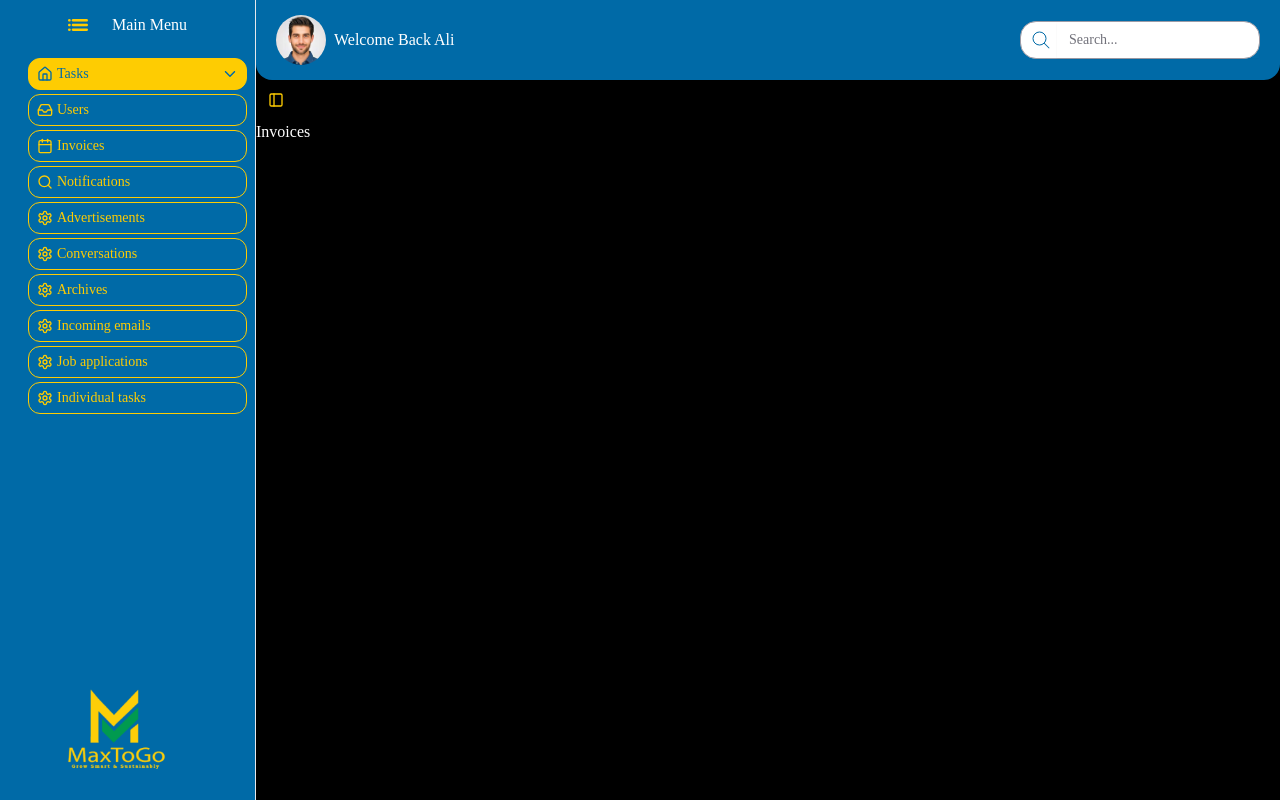
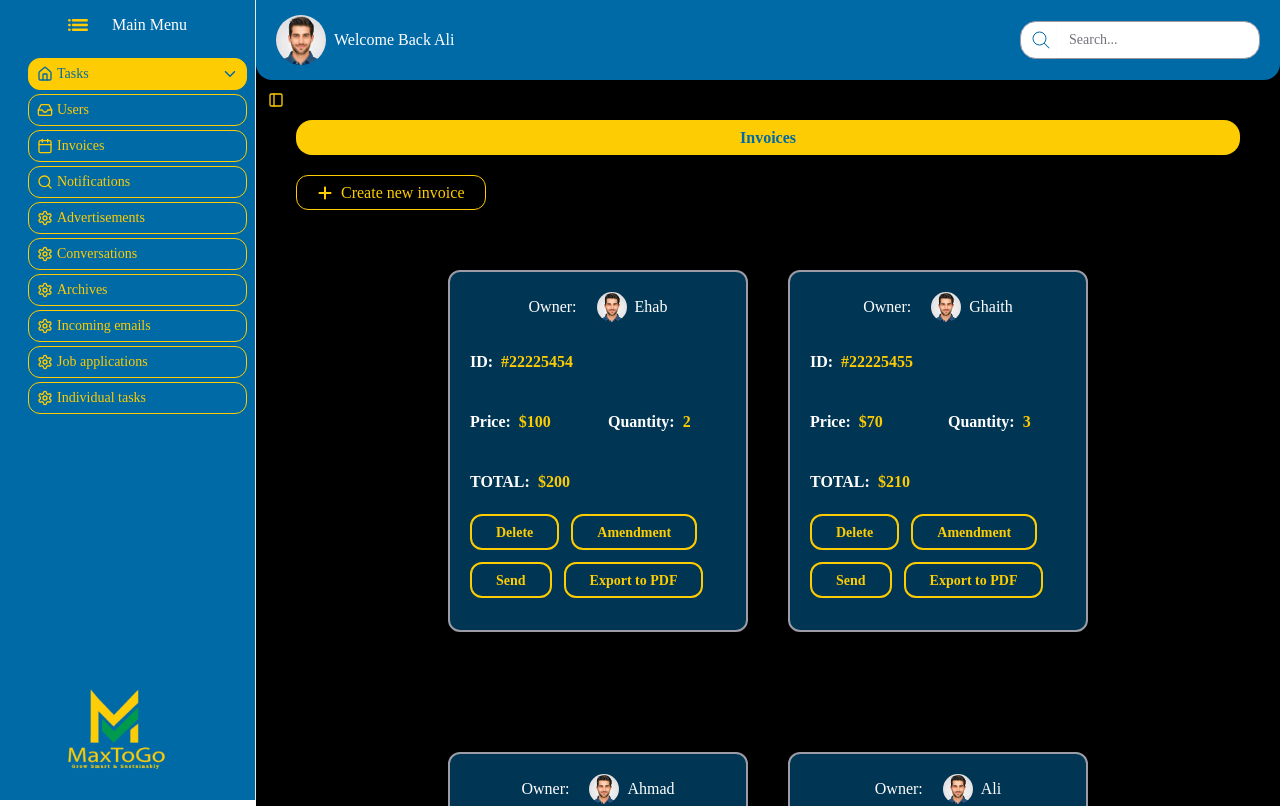
Before and after one commit to yasmineNjr/max-to-go-app, a Next.js app: page /invoices in a window 1280 px wide. Shown: the top 806 px of the page. Built offline with nearby package versions, Linux system fonts and the light colour scheme.

Commit message:
invoices page

```diff
--- a/app/invoices/page.jsx
+++ b/app/invoices/page.jsx
@@ -1,8 +1,39 @@
+'use client'
+
 import React from 'react'
+import styles from '../styles'
+import Title from '@/components/Title'
+import Command from '@/components/Command'
+import { FaPlus } from "react-icons/fa6";
+import { useRouter } from 'next/navigation';
+import InvoiceItem from '@/components/InvoiceItem'
+import { invoices } from '@/constants'
 
 const Invoices = () => {
+
+  const router = useRouter();
+  const newInvoiceHandler = () => {
+    router.push('/notifications/create-new')
+  }
   return (
-    <div>Invoices</div>
+    <div className={`${styles.mainSection}`}>
+      <Title text='Invoices'/>
+      <Command
+        icon={<FaPlus color='#FECC02'/>}
+        text='Create new invoice'
+        onClickHandler={newInvoiceHandler}
+      />
+      {/* {
+
+      } */}
+      <div className='flex flex-wrap w-full gap-10 justify-center'>
+     {
+      invoices.map((invoice) => (
+          <InvoiceItem owner={invoice.owner} id={invoice.id} price={invoice.price} quantity={invoice.quantity}/>
+        ))
+      }
+      </div>
+    </div>
   )
 }
 
--- a/app/notifications/page.jsx
+++ b/app/notifications/page.jsx
@@ -5,7 +5,7 @@ import Title from '@/components/Title'
 import React from 'react'
 import styles from '../styles'
 import { FaPlus } from "react-icons/fa6";
-import { getNotificationsData, notifications } from '@/constants';
+import { notifications } from '@/constants';
 import NotificationItem from '@/components/NotificationItem';
 import { useRouter } from 'next/navigation';
 
--- a/app/users/[id]/invoices/page.jsx
+++ b/app/users/[id]/invoices/page.jsx
@@ -1,16 +1,25 @@
 import styles from '@/app/styles';
 import CommandButton from '@/components/CommandButton';
 import ContentComponent from '@/components/ContentComponent';
-import { users } from '@/constants';
+import InvoiceItem from '@/components/InvoiceItem';
+import { invoices, users } from '@/constants';
 import Image from 'next/image';
 import React from 'react'
 
 const InvoicesPage = ({ params }) => {
 
     const user = users.find((user) => user.name === params.id);
+    const invoice = invoices.find((inv) => inv.owner === user.name)
+
   return (
-    <div className={`${styles.mainSection}`}>
-    <div className='rounded-xl border-2 border-textPrimary bg-blue-200 w-full my-10 p-5 lg:p-10'>
+    <div className={`${styles.mainSection} items-center justify-center`}>
+      {
+        invoice ?
+        <InvoiceItem owner={invoice.owner} id={invoice.id} price={invoice.price} quantity={invoice.quantity}/>
+        :
+        <div>No invoiced found for selected user!</div>
+      }
+    {/* <div className='rounded-xl border-2 border-textPrimary bg-blue-200 w-full my-10 p-5 lg:p-10'>
       <div className='flex flex-row justify-center items-center w-full gap-5 text-textDefault'>
         <h3>Owner: </h3>
         <div className="flex flex-row items-center justify-between gap-2">
@@ -42,7 +51,7 @@ const InvoicesPage = ({ params }) => {
         <CommandButton title='Send' styles='bg-transparent border-2'/>
         <CommandButton title='Export to PDF' styles='bg-transparent border-2'/>
     </div>
-    </div>
+    </div> */}
   </div>
   )
 }
--- /dev/null
+++ b/components/InvoiceItem.jsx
@@ -0,0 +1,45 @@
+import React from 'react'
+import CommandButton from './CommandButton'
+import ContentComponent from './ContentComponent'
+import Image from 'next/image'
+import { user } from '@/public/assets'
+
+const InvoiceItem = ({ id, owner, price, quantity}) => {
+  return (
+    <div id={id} className='rounded-xl border-2 border-textPrimary bg-blue-400 w-[300px] my-10 p-2 lg:p-5'>
+      <div className='flex flex-row justify-center items-center w-full gap-5 text-textDefault'>
+        <h3>Owner: </h3>
+        <div className="flex flex-row items-center justify-between gap-2">
+          <Image src={user} alt='user' className='h-[30px] w-[30px] rounded-full'/>
+          <p className="w-full text-left text-textDefault font-light">{owner}</p>
+        </div>
+      </div>
+
+      <div className='w-[100%] flex justify-start  mt-5 text-lef'>
+        <ContentComponent title='ID: ' value={id}/>
+      </div>
+
+      <div className='flex flex-row  mt-5 text-lef items-start w-full gap-5 text-textDefault'>
+        <div className='w-[100%] lg:w-[50%] flex justify-start'>
+          <ContentComponent title='Price: ' value={`$${price}`}/>
+        </div>
+        <div className='w-[100%] lg:w-[50%] flex justify-start'>
+            <ContentComponent title='Quantity: ' value={quantity}/>
+        </div>
+      </div>
+
+      <div className='w-[100%] flex justify-start mt-5'>
+        <ContentComponent title='TOTAL: ' value={`$${quantity*price}`}/>
+      </div>
+
+      <div className='flex items-center flex-wrap justifiy-center gap-3 my-3 w-full'>
+        <CommandButton title='Delete' styles='bg-transparent border-2'/>
+        <CommandButton title='Amendment' styles='bg-transparent border-2'/>
+        <CommandButton title='Send' styles='bg-transparent border-2'/>
+        <CommandButton title='Export to PDF' styles='bg-transparent border-2'/>
+    </div>
+    </div>
+  )
+}
+
+export default InvoiceItem
--- a/constants/index.js
+++ b/constants/index.js
@@ -236,3 +236,30 @@ export const reviews = [
       text: 'It will not look like copied, unorganized, unformatted, or even incomprehensible text.'
    }
 ]
+
+export const invoices  = [
+   {
+      id: '#22225454',
+      owner: 'Ehab',
+      price: 100,
+      quantity: 2,
+   },
+   {
+      id: '#22225455',
+      owner: 'Ghaith',
+      price: 70,
+      quantity: 3,
+   },
+   {
+      id: '#22225456',
+      owner: 'Ahmad',
+      price: 200,
+      quantity: 1,
+   },
+   {
+      id: '#22225457',
+      owner: 'Ali',
+      price: 500,
+      quantity: 5,
+   },
+]
--- a/tailwind.config.js
+++ b/tailwind.config.js
@@ -34,7 +34,7 @@ module.exports = {
   			orange: '#EB7C44',
   			blue: {
   				'200': '#07A2FB',
-  				'400': '#006AA7',
+  				'400': '#003553',
   				'600': '#121EFF',
   				'800': '#001A72'
   			},
```
